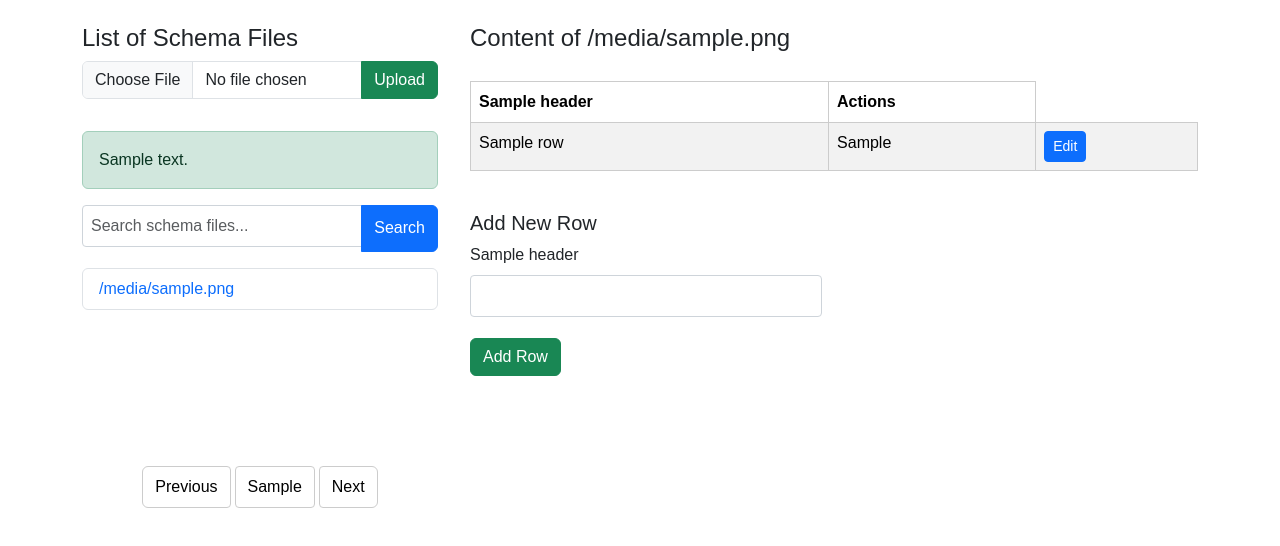
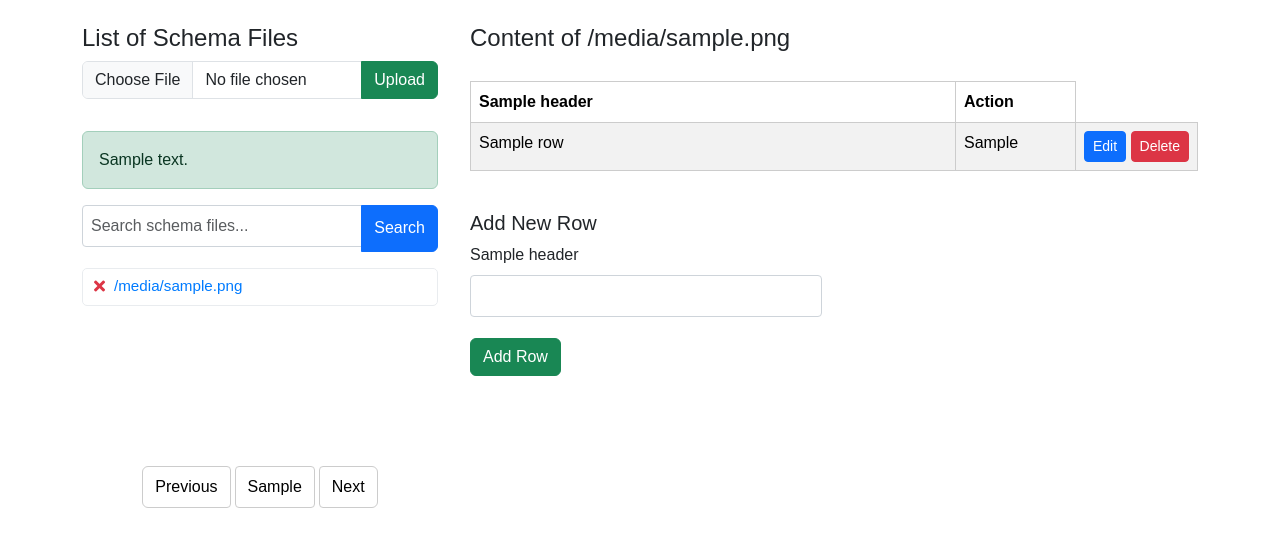
Before and after one commit to agamhub/Spark-ConfigBase, a Flask app: template app/templates/schema.html in a window 1280 px wide. Shown: the part 56-602 px from the top of the page. Run offline with Flask 3, Linux system fonts and the light colour scheme; the template is opened without the code that fills it: most values are stand-ins (such as "Sample title", 1, 10 or a date in 2020).

Commit message:
add delete and x for file

```diff
--- a/app/app.py
+++ b/app/app.py
@@ -346,14 +346,17 @@ def schema_file(filename):
 
     if request.method == 'POST':
         action = request.form.get('action')
-        if action == 'add':
-            # Add a new row
-            new_row = [request.form.get(header, '') for header in headers]
-            rows.append(new_row)
+        if action == 'delete':
+                row_index = int(request.form.get('row_index'))
+                rows.pop(row_index)  # Remove the row at the specified index
         elif action == 'edit':
             # Edit an existing row
             row_index = int(request.form.get('row_index'))
             rows[row_index] = [request.form.get(header, '') for header in headers]
+        elif action == 'add':
+            # Add a new row
+            new_row = [request.form.get(header, '') for header in headers]
+            rows.append(new_row)
 
         # Save the updated rows back to the CSV file
         try:
@@ -457,5 +460,19 @@ def upload_file():
             success_message="File has been uploaded successfully!"
         )
 
+@app.route('/delete-file', methods=['POST'])
+def delete_file():
+    """Delete a schema file."""
+    filename = request.form.get('filename')
+    if not filename:
+        return "No file specified", 400
+
+    filepath = os.path.join(SCHEMA_DIR, filename)
+    if os.path.exists(filepath):
+        os.remove(filepath)
+        return redirect(url_for('schema'))
+    else:
+        return f"File {filename} not found.", 404
+
 if __name__ == '__main__':
     app.run(debug=True)
--- a/app/templates/home.html
+++ b/app/templates/home.html
@@ -92,7 +92,7 @@
                     if (window.fileTypeChart && typeof window.fileTypeChart.destroy === 'function') {
                         window.fileTypeChart.destroy();
                     }
-                    console.log("After destroy:", window.fileTypeChart);
+                    // console.log("After destroy:", window.fileTypeChart);
 
                     // Create a new chart instance
                     window.fileTypeChart = new Chart(ctx, {
--- a/app/templates/schema.html
+++ b/app/templates/schema.html
@@ -58,8 +58,15 @@
                 <div class="list-container"> <!-- Added list-container class -->
                     <ul class="list-group">
                         {% for file in files %}
-                        <li class="list-group-item {% if file == selected_file %}active{% endif %}">
-                            <a href="{{ url_for('schema_file', filename=file) }}" class="text-decoration-none {% if file == selected_file %}text-white{% endif %}">
+                        <li class="list-group-item d-flex align-items-center" style="border: 1px solid #e9ecef; border-radius: 5px; margin-bottom: 5px; padding: 5px 10px;">
+                            <!-- Delete File Button with X Icon -->
+                            <form method="POST" action="{{ url_for('delete_file') }}" style="margin: 0; display: inline;">
+                                <input type="hidden" name="filename" value="{{ file }}">
+                                <button type="submit" class="btn btn-link text-danger p-0 me-2" onclick="return confirm('Are you sure you want to delete this file?')" style="text-decoration: none;">
+                                    <i class="fas fa-times" style="font-size: 1rem; color: #dc3545;"></i> <!-- Soft red X icon -->
+                                </button>
+                            </form>
+                            <a href="{{ url_for('schema_file', filename=file) }}" class="text-decoration-none" style="color: #007bff; font-size: 0.95rem;">
                                 {{ file }}
                             </a>
                         </li>
@@ -107,7 +114,7 @@
                                 {% for header in headers %}
                                 <th>{{ header }}</th>
                                 {% endfor %}
-                                <th>Actions</th>
+                                <th style="width: 120px;">Action</th>
                             </tr>
                         </thead>
                         <tbody>
@@ -115,9 +122,16 @@
                             <tr>
                                 <td>{{ row.ColumnName }}</td>
                                 <td>{{ row.DataType }}</td>
-                                <td>
+                                <td style="white-space: nowrap; width: 120px;">
                                     <!-- Edit Button -->
                                     <button class="btn btn-sm btn-primary" data-bs-toggle="modal" data-bs-target="#editModal{{ loop.index }}">Edit</button>
+
+                                    <!-- Delete Button -->
+                                    <form method="POST" action="{{ url_for('schema_file', filename=selected_file) }}" style="display: inline;">
+                                        <input type="hidden" name="action" value="delete">
+                                        <input type="hidden" name="row_index" value="{{ loop.index0 }}">
+                                        <button type="submit" class="btn btn-sm btn-danger" onclick="return confirm('Are you sure you want to delete this row?')">Delete</button>
+                                    </form>
                                 </td>
                             </tr>
 
@@ -178,7 +192,7 @@
     <script src="https://cdn.jsdelivr.net/npm/bootstrap@5.3.0-alpha3/dist/js/bootstrap.bundle.min.js"></script>
     <script>
         function confirmOverwrite() {
-            return confirm("Are you sure you want to overwrite the file?");
+            return confirm("Are you sure you want to overwrite/upload the file?");
         }
     </script>
 </body>
```
